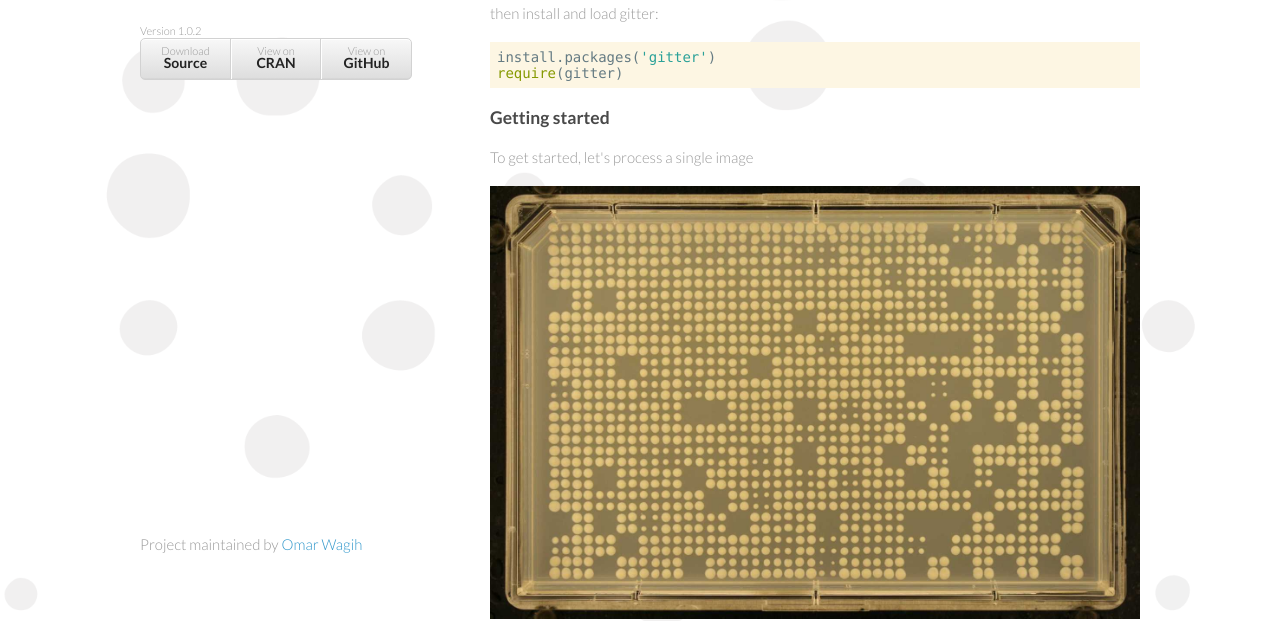
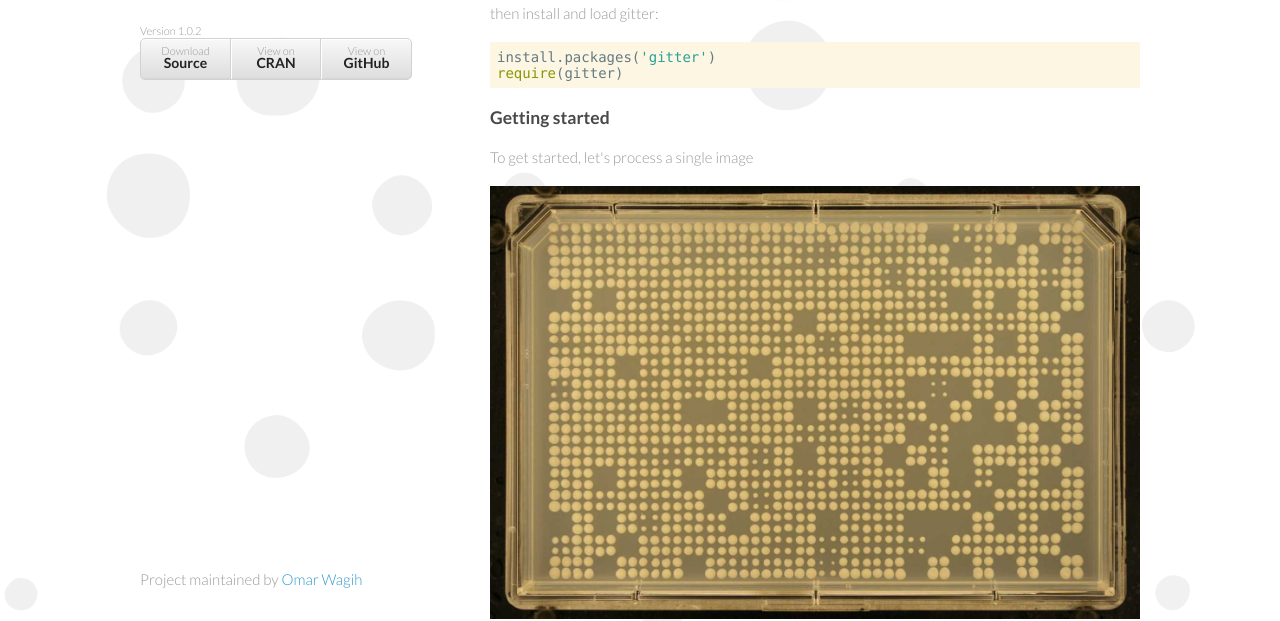
Before and after one commit to omarwagih/gitter, a plain HTML site: page index.html in a window 1280 px wide. Shown: the part 197-818 px from the top of the page. Drawn offline with Linux system fonts and the light colour scheme.

Commit message:
updated pages, added images, made wider

```diff
--- a/stylesheets/styles.css
+++ b/stylesheets/styles.css
@@ -182,7 +182,7 @@ footer {
   width:270px;
   float:left;
   position:fixed;
-  bottom:50px;
+  bottom:15px;
 }
 
 @media print, screen and (max-width: 960px) {
```
